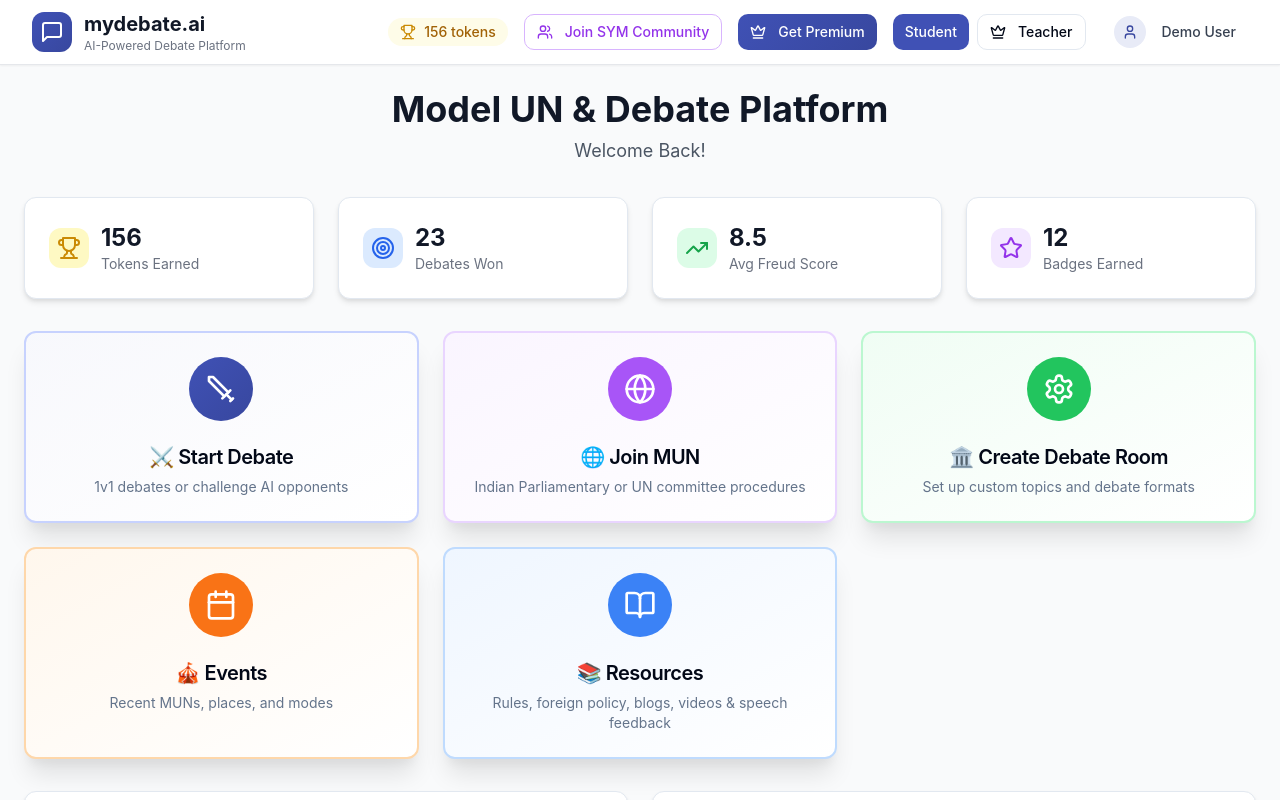
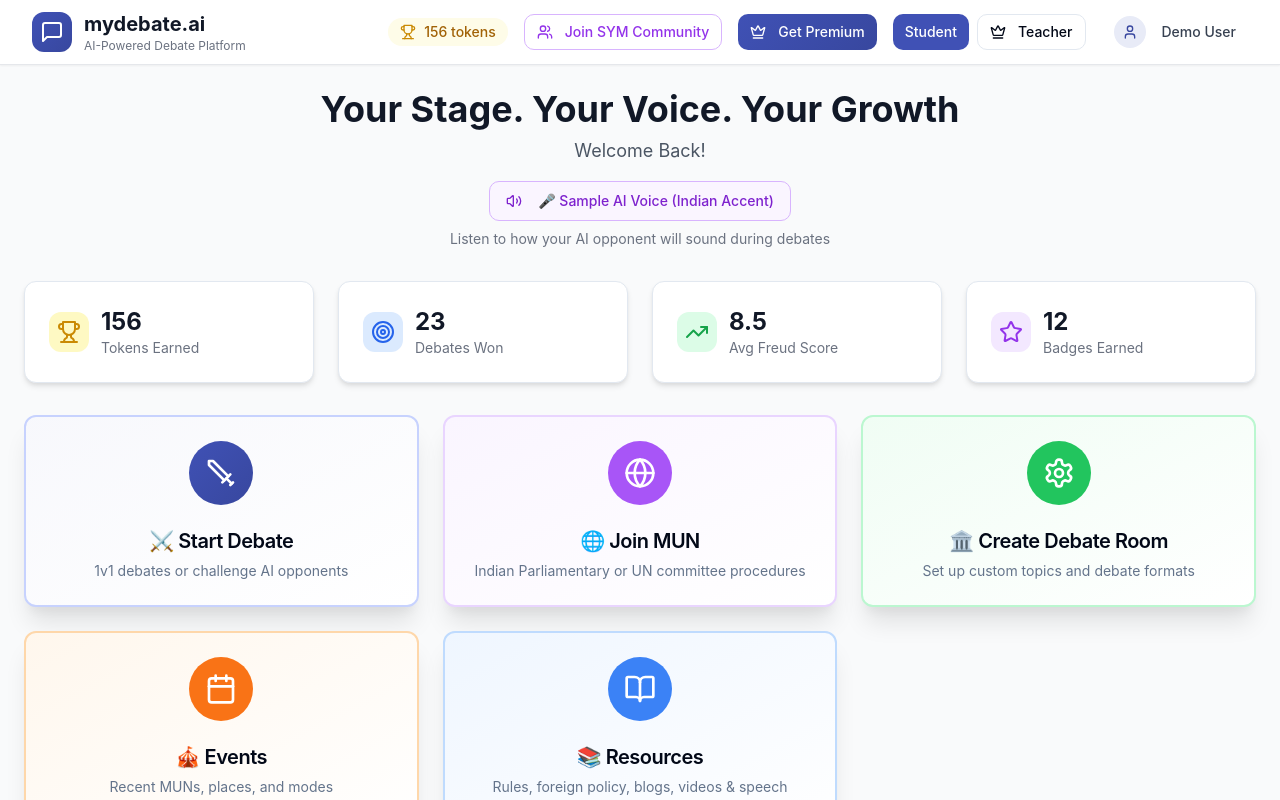
Before and after one commit to taha-sadikot-m/debate_Room_and_AI_Debate, a React (Vite) app: page / in a window 1280 px wide. Shown: the top 800 px of the page. Built offline with nearby package versions, Linux system fonts and the light colour scheme.

Commit message:
Replace tagline and add Indian accent sample
Replaced the tagline "Model UN & Debate Platform" with "Your Stage. Your Voice. Your Growth". Added a sample AI argument with an Indian accent using the text-to-speech hook.

```diff
--- a/src/components/StudentDashboard.tsx
+++ b/src/components/StudentDashboard.tsx
@@ -1,3 +1,4 @@
+
 import { Button } from '@/components/ui/button';
 import { Card, CardContent, CardDescription, CardHeader, CardTitle } from '@/components/ui/card';
 import { Progress } from '@/components/ui/progress';
@@ -20,7 +21,8 @@ import {
   Users,
   Settings,
   Calendar,
-  Sword
+  Sword,
+  Volume2
 } from 'lucide-react';
 
 interface StudentDashboardProps {
@@ -52,12 +54,68 @@ const StudentDashboard = ({
     { topic: 'Digital Privacy', opponent: 'AI Assistant', result: 'Win', freudScore: { id: 7, ego: 9, superego: 6 }, tokens: 12 },
   ];
 
+  const playSampleVoice = () => {
+    // Sample text with Indian accent characteristics
+    const sampleText = "Namaste! I am your AI debate opponent. I believe that renewable energy is not just an environmental necessity, but also an economic opportunity for developing nations like India. We must transition to clean energy while ensuring job creation and sustainable growth. What are your thoughts on this perspective?";
+
+    if ('speechSynthesis' in window) {
+      // Cancel any ongoing speech
+      speechSynthesis.cancel();
+
+      const utterance = new SpeechSynthesisUtterance(sampleText);
+
+      // Try to find an Indian accent voice
+      const voices = speechSynthesis.getVoices();
+      const indianVoice = voices.find(voice =>
+        voice.lang.includes('en-IN') ||
+        voice.name.toLowerCase().includes('indian') ||
+        voice.name.toLowerCase().includes('ravi') ||
+        voice.name.toLowerCase().includes('aditi')
+      );
+
+      if (indianVoice) {
+        utterance.voice = indianVoice;
+      } else {
+        // Fallback to a British or Australian accent which is closer to Indian English
+        const fallbackVoice = voices.find(voice =>
+          voice.lang.includes('en-GB') ||
+          voice.lang.includes('en-AU')
+        );
+        if (fallbackVoice) {
+          utterance.voice = fallbackVoice;
+        }
+      }
+
+      // Adjust speech parameters for Indian accent characteristics
+      utterance.rate = 0.9; // Slightly slower
+      utterance.pitch = 1.1; // Slightly higher pitch
+      utterance.volume = 0.8;
+
+      speechSynthesis.speak(utterance);
+    }
+  };
+
   return (
     <div className="max-w-7xl mx-auto p-6 space-y-8">
       {/* Header */}
       <div className="text-center">
-        <h1 className="text-4xl font-bold text-gray-900 mb-2">Model UN & Debate Platform</h1>
+        <h1 className="text-4xl font-bold text-gray-900 mb-2">Your Stage. Your Voice. Your Growth</h1>
         <p className="text-lg text-gray-600">Welcome Back!</p>
+
+        {/* Sample Voice Demo */}
+        <div className="mt-4">
+          <Button
+            onClick={playSampleVoice}
+            variant="outline"
+            className="bg-purple-50 border-purple-300 text-purple-700 hover:bg-purple-100"
+          >
+            <Volume2 className="h-4 w-4 mr-2" />
+            🎤 Sample AI Voice (Indian Accent)
+          </Button>
+          <p className="text-sm text-gray-500 mt-2">
+            Listen to how your AI opponent will sound during debates
+          </p>
+        </div>
       </div>
 
       {/* Quick Stats */}
--- a/src/components/debate/AIResponse.tsx
+++ b/src/components/debate/AIResponse.tsx
@@ -1,7 +1,7 @@
 
 import { Button } from '@/components/ui/button';
 import { Card, CardContent, CardHeader, CardTitle } from '@/components/ui/card';
-import { Brain, MessageSquare } from 'lucide-react';
+import { Brain, MessageSquare, Volume2 } from 'lucide-react';
 
 interface AIResponseProps {
   aiResponse: string;
@@ -9,6 +9,44 @@ interface AIResponseProps {
 }
 
 const AIResponse = ({ aiResponse, onNextRound }: AIResponseProps) => {
+  const playAIResponse = () => {
+    if ('speechSynthesis' in window && aiResponse) {
+      // Cancel any ongoing speech
+      speechSynthesis.cancel();
+
+      const utterance = new SpeechSynthesisUtterance(aiResponse);
+
+      // Try to find an Indian accent voice
+      const voices = speechSynthesis.getVoices();
+      const indianVoice = voices.find(voice =>
+        voice.lang.includes('en-IN') ||
+        voice.name.toLowerCase().includes('indian') ||
+        voice.name.toLowerCase().includes('ravi') ||
+        voice.name.toLowerCase().includes('aditi')
+      );
+
+      if (indianVoice) {
+        utterance.voice = indianVoice;
+      } else {
+        // Fallback to a British or Australian accent
+        const fallbackVoice = voices.find(voice =>
+          voice.lang.includes('en-GB') ||
+          voice.lang.includes('en-AU')
+        );
+        if (fallbackVoice) {
+          utterance.voice = fallbackVoice;
+        }
+      }
+
+      // Adjust speech parameters for Indian accent characteristics
+      utterance.rate = 0.9;
+      utterance.pitch = 1.1;
+      utterance.volume = 0.8;
+
+      speechSynthesis.speak(utterance);
+    }
+  };
+
   if (!aiResponse) return null;
 
   return (
@@ -17,6 +55,15 @@ const AIResponse = ({ aiResponse, onNextRound }: AIResponseProps) => {
         <CardTitle className="flex items-center space-x-2">
           <Brain className="h-5 w-5 text-purple-600" />
           <span>AI Opponent Response</span>
+          <Button
+            variant="outline"
+            size="sm"
+            onClick={playAIResponse}
+            className="ml-auto"
+          >
+            <Volume2 className="h-4 w-4 mr-1" />
+            Listen
+          </Button>
         </CardTitle>
       </CardHeader>
       <CardContent>
```
